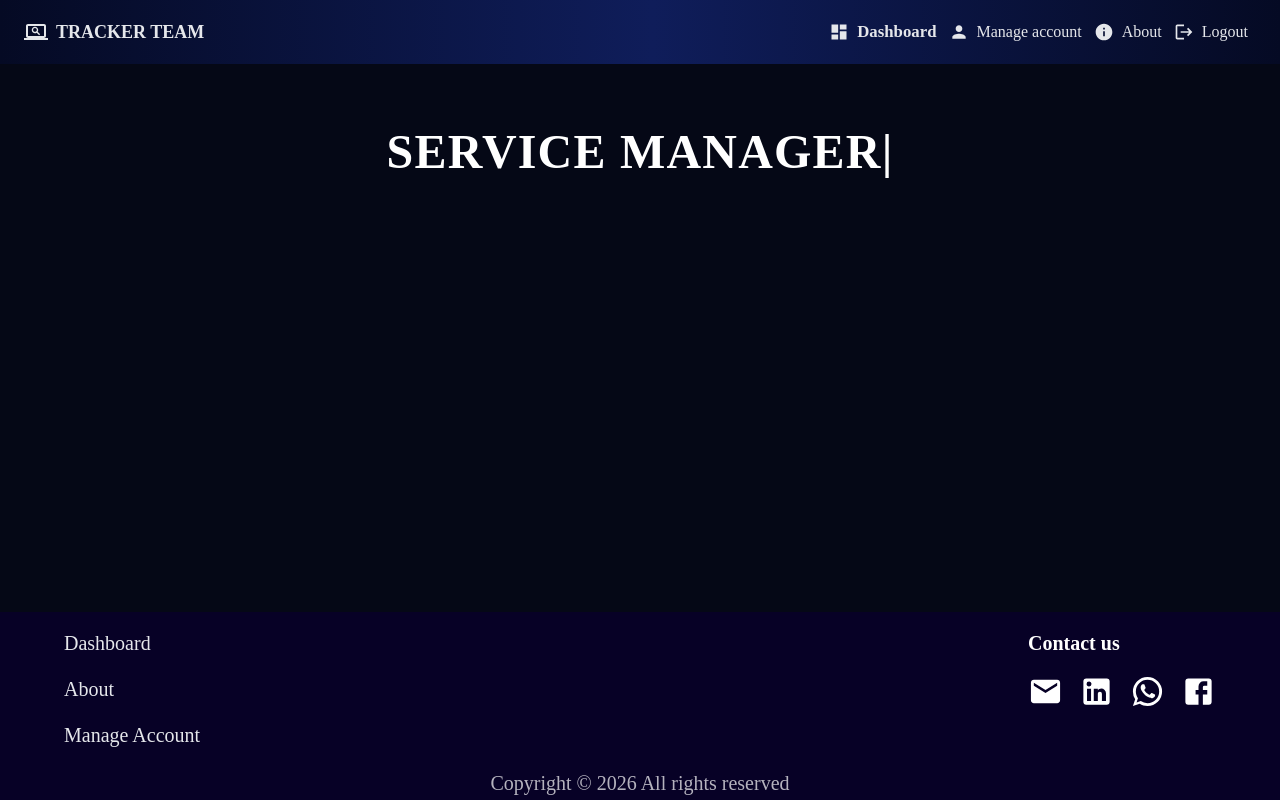
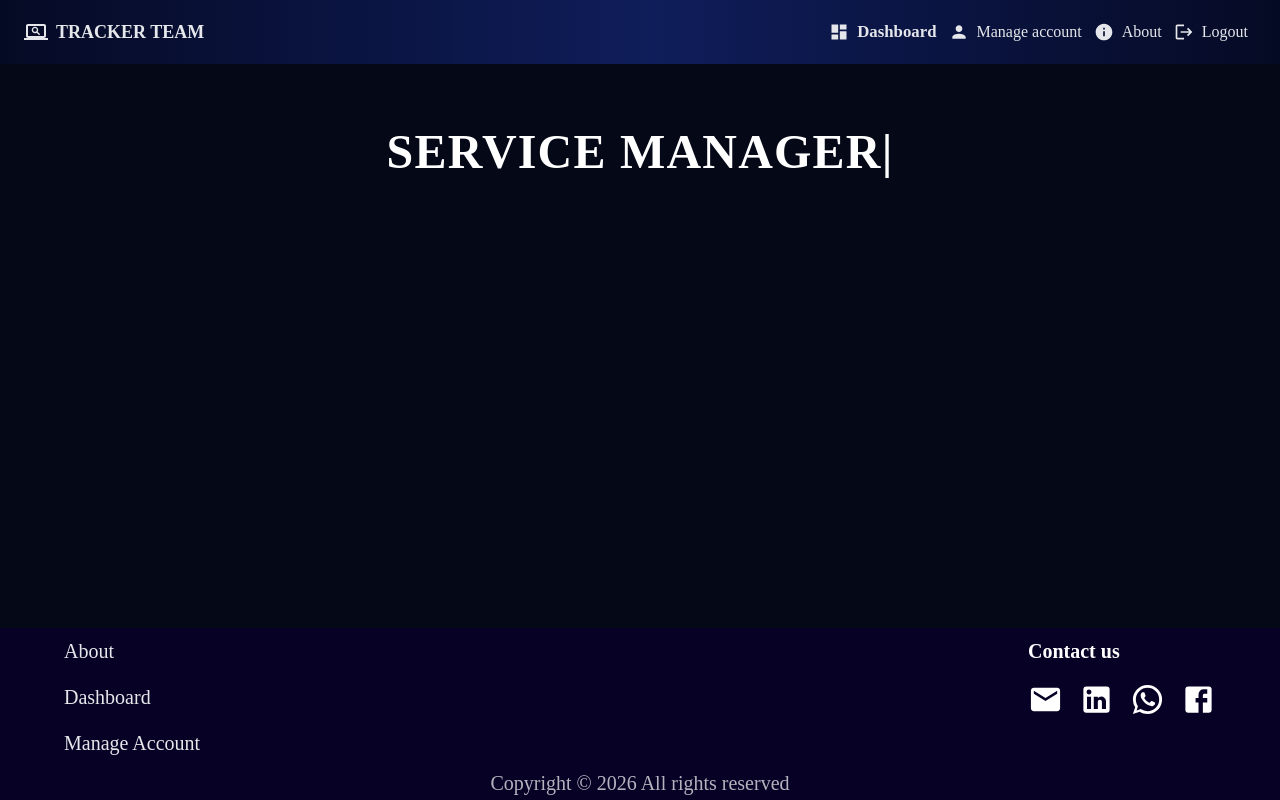
Before and after one commit to fymijoro/service_manager, a React (Vite) app in the folder service-manager/: page / in a window 1280 px wide. Built offline with nearby package versions, Linux system fonts and the light colour scheme; a web font is replaced by a local one.

Commit message:
modifié :         service-manager/src/components/Footer.jsx 	modifié :         service-manager/src/components/Navbar.jsx 	modifié :         service-manager/src/layouts/MainLayout.jsx 	modifié :         service-manager/src/pages/Dashboard.jsx

```diff
--- a/service-manager/src/components/Footer.jsx
+++ b/service-manager/src/components/Footer.jsx
@@ -6,8 +6,8 @@ import FacebookIcon from '@mui/icons-material/Facebook'
 import { useNavigate } from 'react-router-dom'
 
 const footerLinks = [
+  { label: 'About', path: '/about' },
   { label: 'Dashboard', path: '/' },
-  { label: 'About', path: '/about' },
   { label: 'Manage Account', path: '/manage-account' },
 ]
 
@@ -31,10 +31,10 @@ function Footer() {
           flexDirection: { xs: 'column', md: 'row' },
           justifyContent: 'space-between',
           alignItems: 'flex-start',
-          gap: 4,
+          gap: 2,
           px: { xs: 4, md: 8 },
-          py: { xs: 1.5, md: 2 },
-          minHeight: 150,
+          py: { xs: 0.75, md: 1 },
+          minHeight: 120,
         }}
       >
         <Box sx={{ display: 'flex', flexDirection: 'column', gap: 2 }}>
--- a/service-manager/src/components/Navbar.jsx
+++ b/service-manager/src/components/Navbar.jsx
@@ -44,9 +44,13 @@ function Navbar() {
   return (
     <>
       <AppBar
-        position="static"
+        position="fixed"
         elevation={0}
         sx={{
+          top: 0,
+          left: 0,
+          right: 0,
+          zIndex: (theme) => theme.zIndex.appBar,
           background:
             'linear-gradient(90deg, #050A24 0%, #0F1D5A 51%, #050A24 100%)',
         }}
--- a/service-manager/src/layouts/MainLayout.jsx
+++ b/service-manager/src/layouts/MainLayout.jsx
@@ -6,7 +6,7 @@ function MainLayout() {
   return (
     <div className="min-h-screen bg-[#050816] flex flex-col">
       <Navbar />
-      <main className="flex-1">
+      <main className="flex-1 pt-16">
         <Outlet />
       </main>
       <Footer />
```
Also changed, not shown: service-manager/src/pages/Dashboard.jsx (line endings or trailing spaces).
